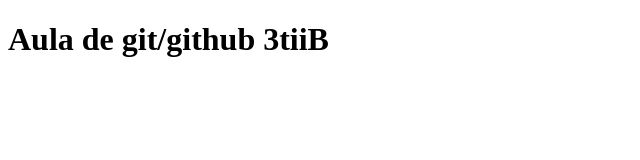
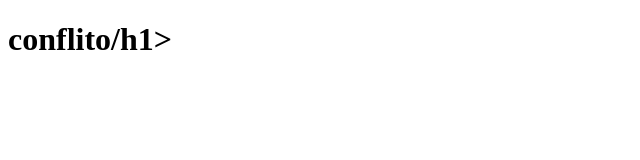
Before and after one commit to marcelsmelo/aula3tiib, a plain HTML site: page index.html in a window 1280 px wide. Shown: the whole page, without its empty margins (0-640 px from the left). Drawn offline with Linux system fonts and the light colour scheme.

Commit message:
conflito-2

```diff
--- a/index.html
+++ b/index.html
@@ -6,7 +6,7 @@
     <title>Document</title>
 </head>
 <body>
-    <h1>Aula de git/github 3tiiB</h1>
+    <h1>conflito/h1>
 
 </body>
 </html>
```
